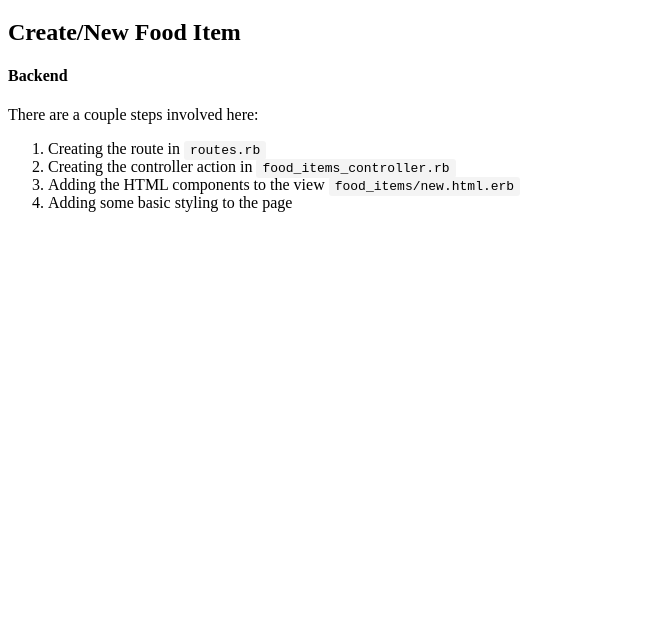
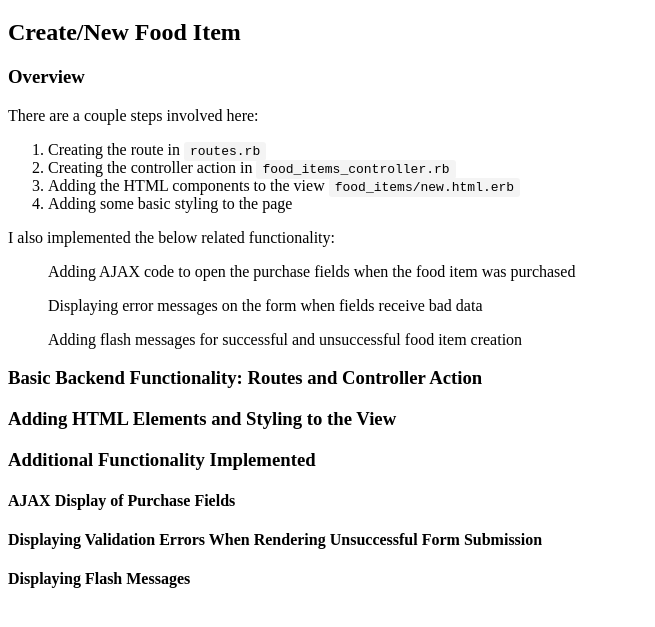
Before and after one commit to nafriedman/nafriedman.github.io, a plain HTML site: page savvy/savvy_crud.html in a window 1280 px wide. Shown: the part 61-688 px from the top of the page, without its empty margins (0-655 px from the left). Drawn offline with Linux system fonts and the light colour scheme; files that its build step writes are made by us from their sources.

Commit message:
created basic outline for topic

```diff
--- a/savvy/savvy_crud.html
+++ b/savvy/savvy_crud.html
@@ -10,7 +10,7 @@
   <h1>Implementing CRUD for Savvy Food Items</h1>
 
   <h2>Create/New Food Item</h2>
-  <h4><strong>Backend</strong></h4>
+  <h3>Overview</h3>
   <p>There are a couple steps involved here:</p>
   <ol>
     <li>Creating the route in <code>routes.rb</code></li>
@@ -18,6 +18,20 @@
     <li>Adding the HTML components to the view <code>food_items/new.html.erb</code> </li>
     <li>Adding some basic styling to the page </li>
   </ol>
+
+  <p>I also implemented the below related functionality:</p>
+  <ul>Adding AJAX code to open the purchase fields when the food item was purchased</ul>
+  <ul>Displaying error messages on the form when fields receive bad data</ul>
+  <ul>Adding flash messages for successful and unsuccessful food item creation</ul>
+
+  <h3>Basic Backend Functionality: Routes and Controller Action</h3>
+
+  <h3>Adding HTML Elements and Styling to the View</h3>
+
+  <h3>Additional Functionality Implemented</h3>
+  <h4>AJAX Display of Purchase Fields</h4>
+  <h4>Displaying Validation Errors When Rendering Unsuccessful Form Submission</h4>
+  <h4>Displaying Flash Messages</h4>
 </body>
 
 </html>
```
